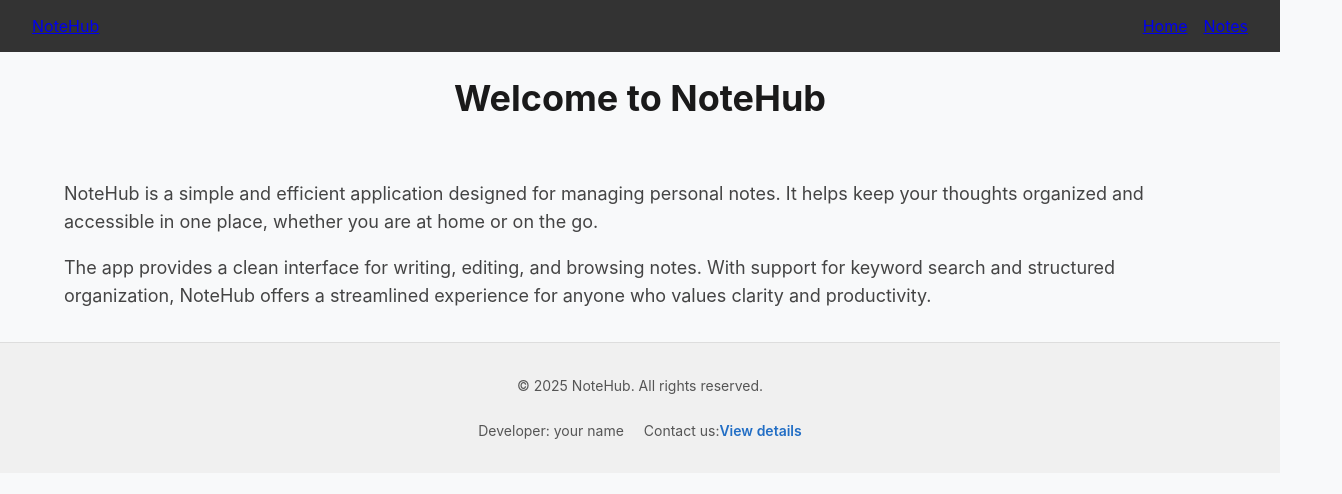
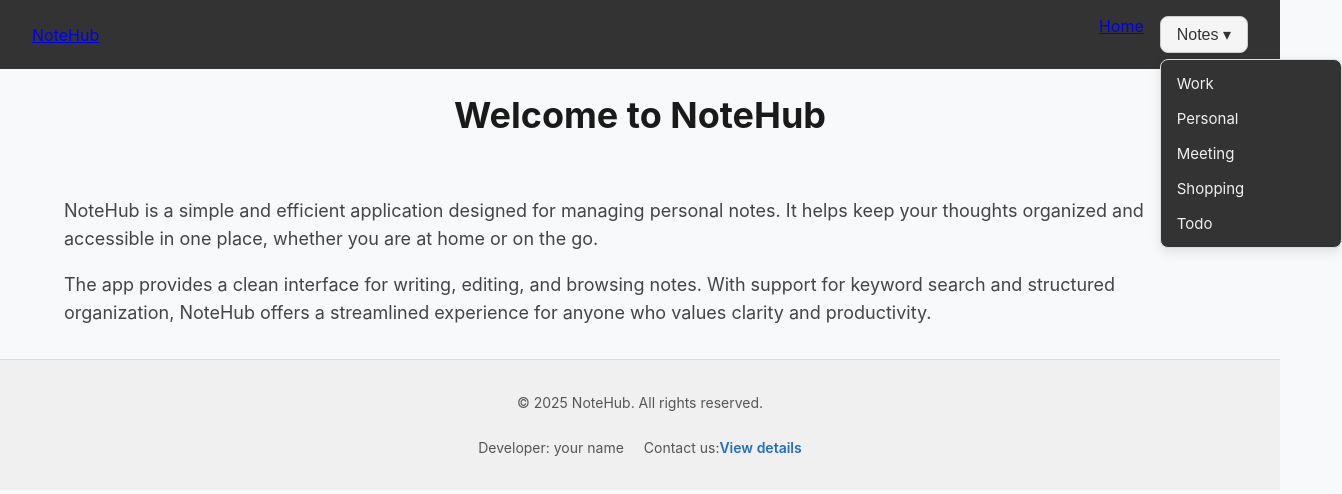
Before and after one commit to ElenaStatsenko/07-routing-nextjs, a Next.js app: page / in a window 1280 px wide. Shown: the top 494 px of the page, 1342 px wide, since content can reach past the window. Built offline with nearby package versions, Linux system fonts and the light colour scheme.

Commit message:
практически доделала tagsmenu

```diff
--- a/components/Header/Header.tsx
+++ b/components/Header/Header.tsx
@@ -1,5 +1,6 @@
 import css from "./Header.module.css";
 import Link from "next/link";
+import TagsMenu from "../TagsMenu/TagsMenu";
 
 const Header = () => {
   return (
@@ -13,7 +14,7 @@ const Header = () => {
             <Link href="/">Home</Link>
           </li>
           <li>
-            <Link href="/notes">Notes</Link>
+            <TagsMenu/>
           </li>
         </ul>
       </nav>
--- a/components/TagsMenu/TagsMenu.tsx
+++ b/components/TagsMenu/TagsMenu.tsx
@@ -0,0 +1,24 @@
+import Link from "next/link";
+import css from "./TagsMenu.module.css"
+
+const TagsMenu = () => {
+     const tags = ["Work", "Personal", "Meeting", "Shopping", "Todo"];
+
+  return (<div className={css.menuContainer}>
+  <button className={css.menuButton}>
+    Notes ▾
+  </button>
+    <ul className={css.menuList}>
+    {tags.map(tag => (
+      <li  key={tag} className={css.menuItem}>
+        <Link href={`/notes/filter/${tag}`} className={css.menuLink}>
+          {tag}
+        </Link>
+      </li>))}
+    </ul>
+</div>
+
+  );
+};
+
+export default  TagsMenu;
```
Also changed, not shown: app/notes/filter/[...slug]/page.tsx (added).
